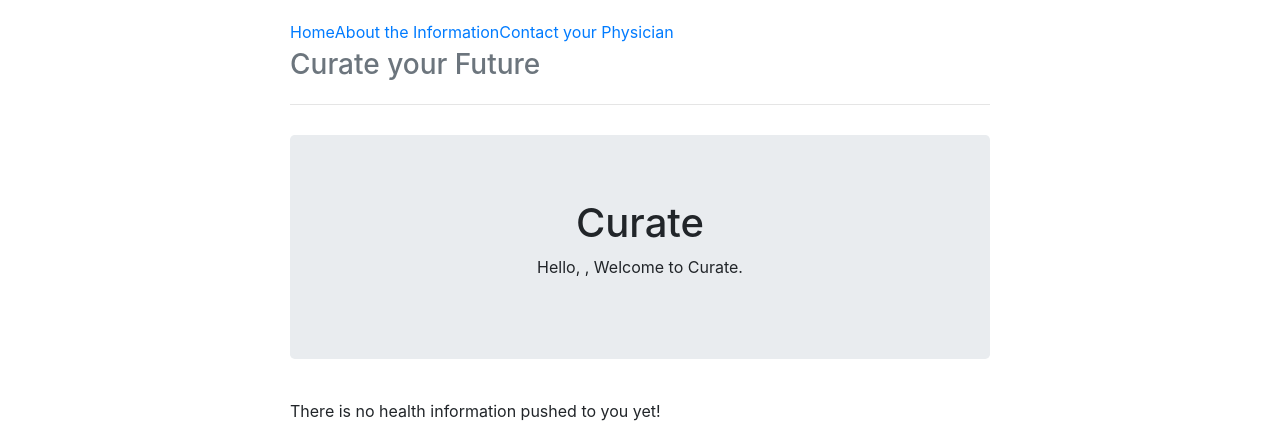
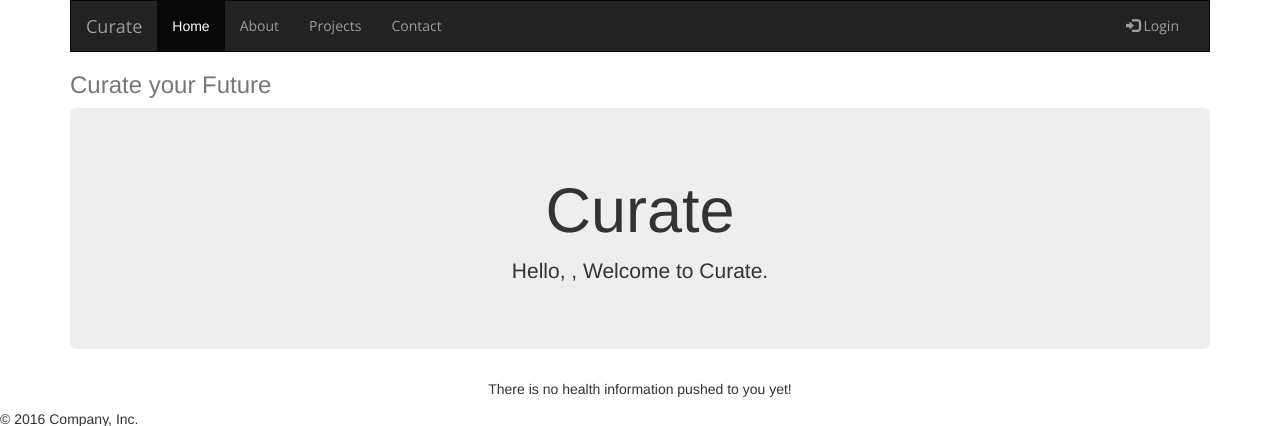
Before and after one commit to Vchabs/cureate_api_web, a Django app: template templates/home.html in a window 1280 px wide. Shown: the top 426 px of the page. Run offline with Django 3.2, Linux system fonts and the light colour scheme; the template is opened without the code that fills it, so the values that code supplies are empty; some libraries are stand-ins or nearby versions.

Commit message:
style and front_end

```diff
--- a/apps/content/management/commands/load_scenario_content_data.py
+++ b/apps/content/management/commands/load_scenario_content_data.py
@@ -44,13 +44,14 @@
             for line in f:
                 if n > 0:
                     v = [x.strip('\n') for x in line.split(',')]
-                    description_text = ','.join(v[11:])
+                    description_text = ','.join(v[12:])
+                    title_name = v[11]
                     image_url = v[10:]
                     v = v[:10]
                     v = [None if (x == '') or (x == ' ') else x for x in v]
 
                     content_type = ContentType.objects.get_or_create(value = 'Article')[0]
-                    content = Content.objects.get_or_create(title = 'test',
+                    content = Content.objects.get_or_create(title = title_name,
                                                             description = description_text,
                                                             content_type = content_type,
                                                             image_url = image_url)[0]
--- a/apps/diseases/management/commands/load_scenario_disease_data.py
+++ b/apps/diseases/management/commands/load_scenario_disease_data.py
@@ -30,8 +30,8 @@
 
 
     def handle(self, *args, **options):
-        Disease.objects.all().delete()
-        Complication.objects.all().delete()
+        # Disease.objects.all().delete()
+        # Complication.objects.all().delete()
         with open('data/disease_sample_data.csv') as f:
             #iterate through spreadsheets
             n = 0
--- a/templates/base.html
+++ b/templates/base.html
@@ -2,35 +2,42 @@
 {% load static from staticfiles %}
 <html lang="en">
   <head>
+    <title>Bootstrap Example</title>
     <meta charset="utf-8">
-    <meta http-equiv="X-UA-Compatible" content="IE=edge">
     <meta name="viewport" content="width=device-width, initial-scale=1">
-    <!-- The above 3 meta tags *must* come first in the head; any other head content must come *after* these tags -->
-    <title>Curate Health</title>
-
-    <!-- Bootstrap -->
-    <link href="https://stackpath.bootstrapcdn.com/bootstrap/4.1.3/css/bootstrap.min.css" rel="stylesheet">
-
-    <!-- Custom CSS -->
-    <link href="/static/jumbotron-narrow.css" rel="stylesheet">
-
-    <!-- HTML5 shim and Respond.js for IE8 support of HTML5 elements and media queries -->
-    <!-- WARNING: Respond.js doesn't work if you view the page via file:// -->
-    <!--[if lt IE 9]>
-      <script src="https://oss.maxcdn.com/html5shiv/3.7.3/html5shiv.min.js"></script>
-      <script src="https://oss.maxcdn.com/respond/1.4.2/respond.min.js"></script>
-    <![endif]-->
+    <link rel="stylesheet" href="https://maxcdn.bootstrapcdn.com/bootstrap/3.3.7/css/bootstrap.min.css">
+    <script src="https://ajax.googleapis.com/ajax/libs/jquery/3.3.1/jquery.min.js"></script>
+    <script src="https://maxcdn.bootstrapcdn.com/bootstrap/3.3.7/js/bootstrap.min.js"></script>
+    <link rel="stylesheet" href="style.css">
+    <link rel="stylesheet" type="text/css" href="//fonts.googleapis.com/css?family=Merriweather" />
+    <link rel="stylesheet" type="text/css" href="//fonts.googleapis.com/css?family=Open+Sans" />
   </head>
   <body>
     {% block header %}
      <div class="container">
       <div class="header clearfix">
-        <nav>
-          <ul class="nav nav-pills pull-right">
-            <li role="presentation" class="active"><a href="#">Home</a></li>
-            <li role="presentation"><a href="#">About the Information</a></li>
-            <li role="presentation"><a href="#">Contact your Physician</a></li>
-          </ul>
+        <nav class="navbar navbar-inverse">
+          <div class="container-fluid">
+            <div class="navbar-header">
+              <button type="button" class="navbar-toggle" data-toggle="collapse" data-target="#myNavbar">
+                <span class="icon-bar"></span>
+                <span class="icon-bar"></span>
+                <span class="icon-bar"></span>
+              </button>
+              <a class="navbar-brand" href="#" style="font-family:Open Sans;">Curate</a>
+            </div>
+            <div class="collapse navbar-collapse" id="myNavbar">
+              <ul class="nav navbar-nav">
+                <li class="active"><a href="#">Home</a></li>
+                <li><a href="#" style="font-family:Open Sans;">About</a></li>
+                <li><a href="#" style="font-family:Open Sans;">Projects</a></li>
+                <li><a href="#" style="font-family:Open Sans;">Contact</a></li>
+              </ul>
+              <ul class="nav navbar-nav navbar-right">
+                <li><a href="#" style="font-family:Open Sans;"><span class="glyphicon glyphicon-log-in"></span> Login</a></li>
+              </ul>
+            </div>
+          </div>
         </nav>
         <h3 class="text-muted">Curate your Future</h3>
       </div>
--- a/templates/style.css
+++ b/templates/style.css
@@ -1,3 +1,6 @@
+
+
+
 
 /* Remove the navbar's default margin-bottom and rounded borders */
 .navbar {
@@ -15,6 +18,13 @@
     height: 100%;
 }
 
+.curate_menu_text{
+    color: #F4F0E6;
+    /*font-family:"Open Sans";
+
+}
+
+
 /* Set black background color, white text and some padding */
 footer {
     background-color: #555;
```
Also changed, not shown: apps/demographics/management/commands/load_scenario_data_demo.py (+7 -7 lines), data/content_sample_data.csv (+12 -14 lines), templates/content_page.html (+23 -14 lines).
